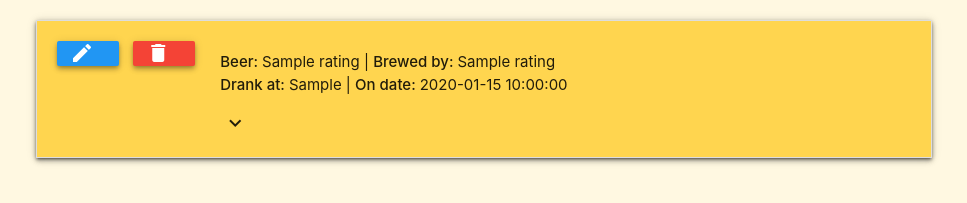
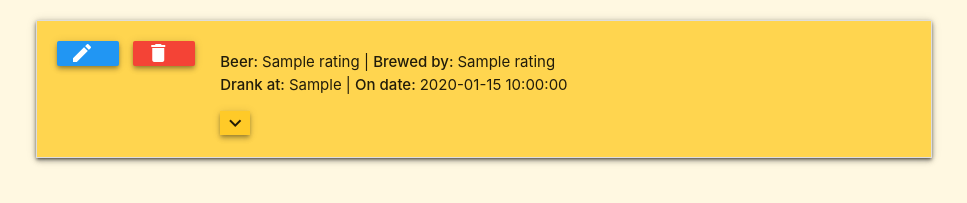
Before and after one commit to menacethedenis/CI_Milestone_3_Denis_Lymer, a Flask app: page / in a window 1280 px wide. Shown: the part 631-834 px from the top of the page, without its empty margins (156-1123 px from the left). Run offline with Flask 2, Linux system fonts and the light colour scheme; a database or web service that is not in the repository returns one stand-in record (values such as "Sample title"); some libraries are stand-ins or nearby versions.

Commit message:
styled expand button on main list

```diff
--- a/templates/beers.html
+++ b/templates/beers.html
@@ -34,7 +34,7 @@
         </div>
             <div class=" beer_header col s9">
                 <p><strong>Beer: </strong>{{beer.beer_name}}  |  <strong>Brewed by: </strong>{{beer.brewery_name}} <br><strong>Drank at: </strong>{{beer.beer_location}}   | <strong>On date: </strong>{{beer.drank_date}}</p>
-                <i class="material-icons">expand_more</i>
+                <i class="material-icons z-depth-2 amber lighten-1">expand_more</i>
             </div>
         </div>
         <div class="collapsible-body coll-list">
```
